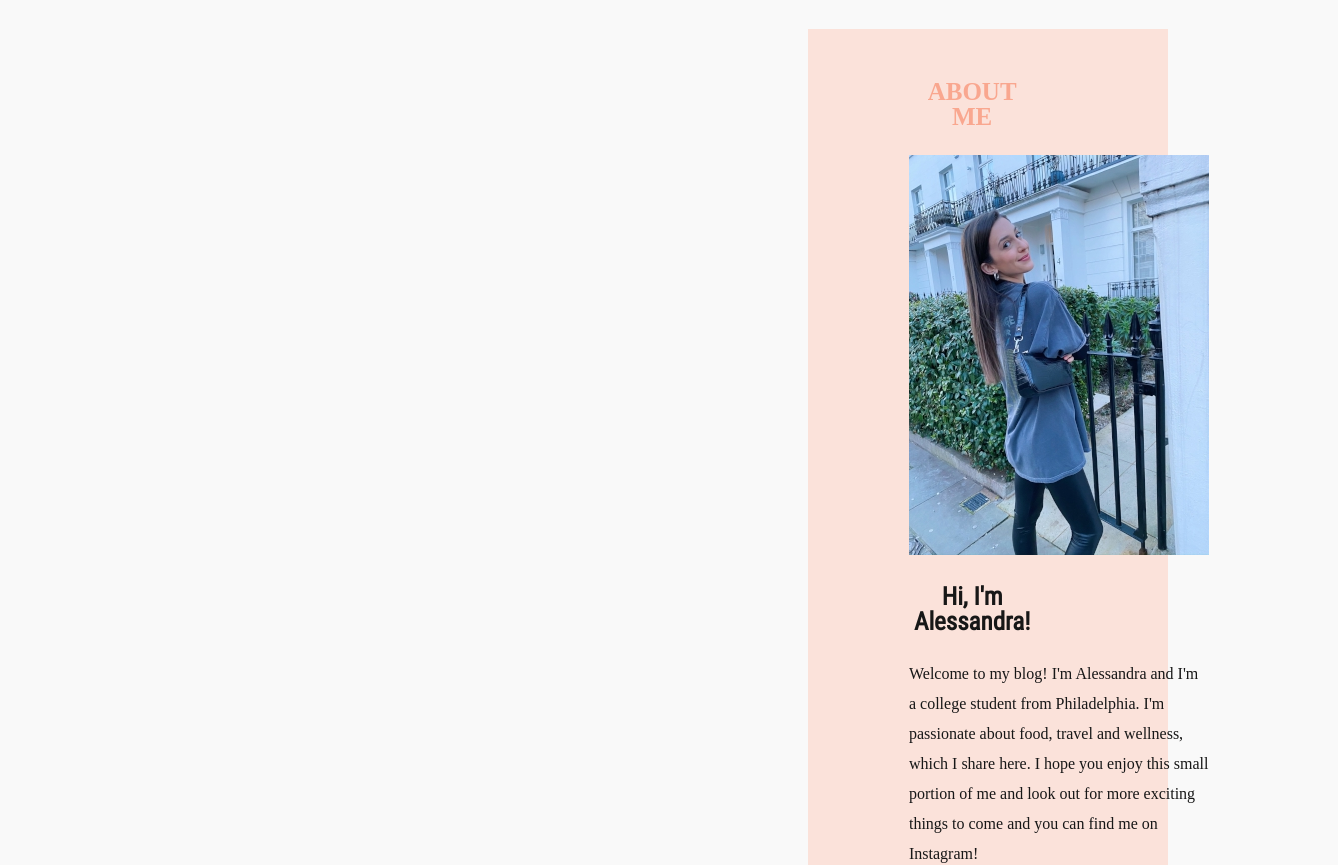
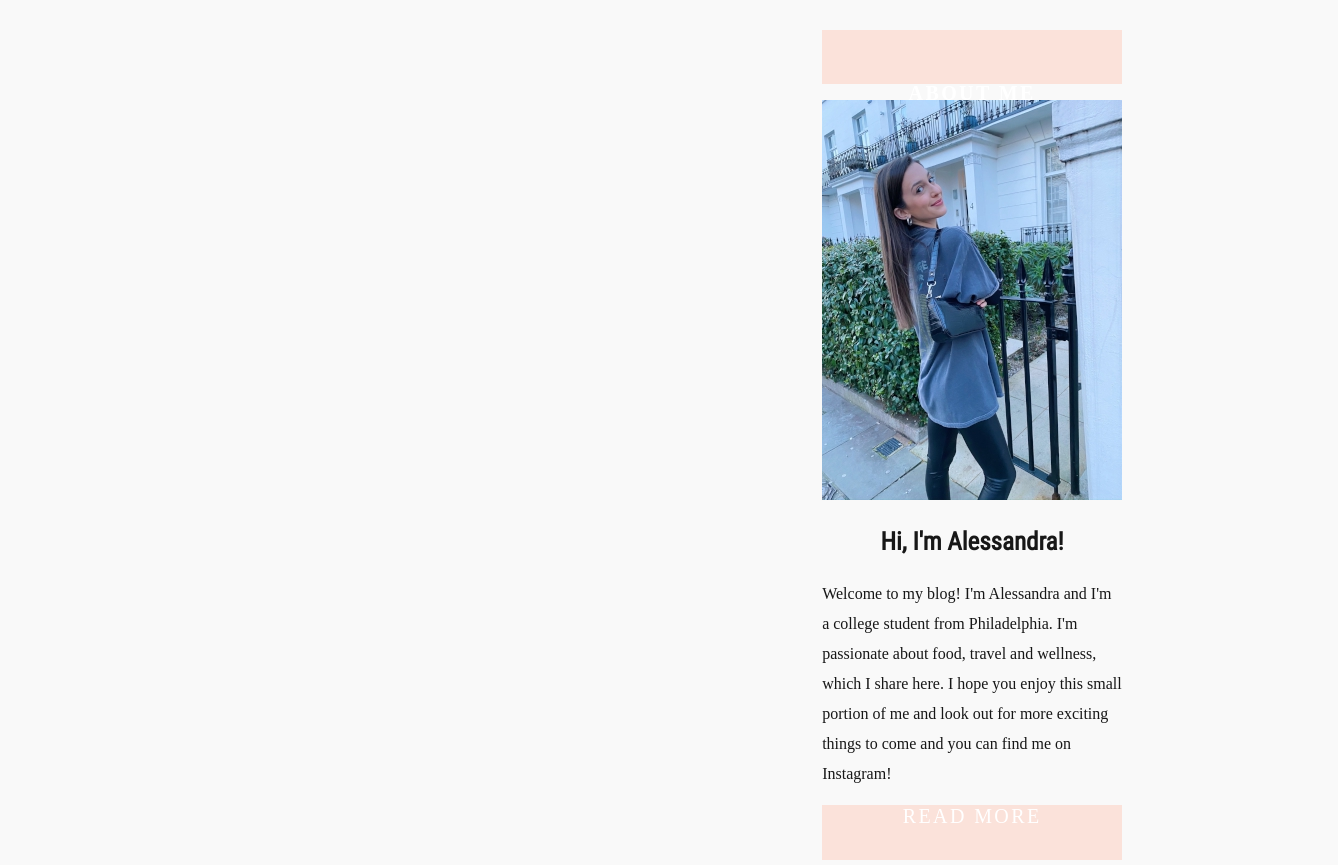
Before and after one commit to alessandrakf/idm221-ark363, a plain HTML site: page index.html in a window 1280 px wide. Shown: the part 297-1162 px from the top of the page, 1338 px wide, since content can reach past the window. Drawn offline with Linux system fonts and the light colour scheme; a web font is replaced by a local one.

Commit message:
Resized all images on homepage and made more changes to About Me

```diff
--- a/index.html
+++ b/index.html
@@ -31,7 +31,7 @@
 <div class="aboutmetext">
     <p>Welcome to my blog! I'm Alessandra and I'm a college student from Philadelphia. I'm passionate about food, travel and wellness, which I share here. I hope you enjoy this small portion of me and look out for more exciting things to come and you can find me on Instagram!</p>
 </div>
-<div class="readmore">
+<div class="aboutmereadmore">
     <a href="about-me.html" target="_blank">Read More</a>
 </div>
 </div>
--- a/stylesheet.css
+++ b/stylesheet.css
@@ -64,7 +64,7 @@ p {
     line-height: 30px;
 }
 
-h1 {
+/*h1 {
     margin-top: 25px;
     margin-right: 100px;
     margin-bottom: 10px;
@@ -98,7 +98,7 @@ p {
     margin-bottom: 10px;
     margin-left: 100px;
   }
-
+*/
 a {
     text-decoration: none;
     color: #F9A78F;
@@ -152,9 +152,9 @@ a {
 }
 
 .aboutme {
-    width: 30%;
-    background-color: #FBE2DA;
-    border: 1px solid #FBE2DA;
+    width: 300px;
+    background-color: #f9f9f9;
+    border: 1px solid #f9f9f9;
     padding-right: 2rem;
     margin: 2rem auto;
 }
@@ -164,20 +164,29 @@ a {
     left: 32%;
 }
 
+.aboutme a {
+    width: 300px;
+    font-size: 20px;
+    color: white;
+    font-family: Playfair;
+}
+
 .aboutmehead {
+    width: 300px;
+    height: 30px;
+    background-color: #FBE2DA;
     padding-top: 1.5rem;
     padding-bottom: .5;
     text-align: center;
-    text-transform: uppercase;
 }
 
 .aboutmehead h3 {
-    font-family: Playfair_Display8
+    font-family: Playfair;
+    text-transform: uppercase;
+    letter-spacing: .15rem;
 }
 
 .aboutmeimage {
-    margin-right: 100px;
-    margin-left: 100px;
     padding-top: 1rem;
     text-align: center;
 }
@@ -191,13 +200,33 @@ width: 300px;
 }
 
 
+.aboutmereadmore {
+    margin-top: 1rem;
+    margin-bottom: 1rem;
+    padding-bottom: 2rem;
+    text-align: center;
+    background-color: #FBE2DA;
+    color: white;
+    width: 300px;
+  }
+
+.aboutmereadmore a {
+    font-size: 20px;
+    font-family: Playfair;
+    text-transform: uppercase;
+    letter-spacing: .15rem;
+}
+
+.aboutmereadmore a:hover {
+    color: #FDC383;
+}
+
+
 .readmore {
     margin-top: 1rem;
-    margin-right: 100px;
     margin-bottom: 1rem;
-    margin-left: 100px;
     padding-bottom: 2rem;
-    text-align: center;
+    width: 300px;
   }
 
 .readmore a {
```
Also changed, not shown: images/london-cafés-main.JPG, images/paris-main.JPG, 5 other files.
